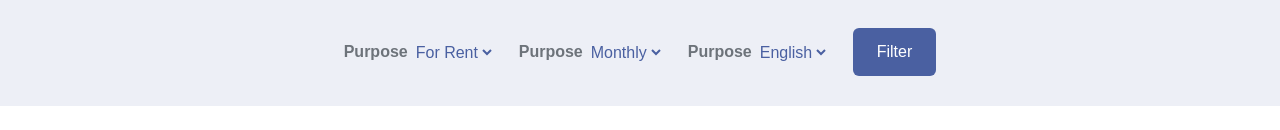
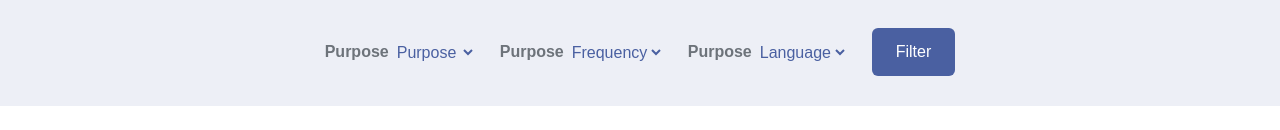
Before and after one commit to Mohamed-4rarh/reis, a React (Vite) app: page /properties in a window 1280 px wide. Shown: the part 315-445 px from the top of the page. Built offline with nearby package versions, Linux system fonts and the light colour scheme; no server answers.

Commit message:
properties filter

```diff
--- a/src/components/PropertiesFilter.jsx
+++ b/src/components/PropertiesFilter.jsx
@@ -27,7 +27,10 @@ const PropertiesFilter = () => {
             id="purpose__selection"
           >
             <option value="for-rent">
-              {searchParams.get("purpose") || 'For Rent'}
+              {searchParams.get("purpose") || 'Purpose'}
+            </option>
+            <option value="for-rent">
+              For Rent
             </option>
             <option value="for-sale">For Sale</option>
           </select>
@@ -46,7 +49,10 @@ const PropertiesFilter = () => {
             id="frequency__selection"
           >
             <option value={"monthly"}>
-              {searchParams.get("frequency") || 'Monthly'}
+              {searchParams.get("frequency") || 'Frequency'}
+            </option>
+            <option value={"monthly"}>
+              Monthly
             </option>
             <option value="yearly">Yearly</option>
             <option value="weekly">Weekly</option>
@@ -67,7 +73,10 @@ const PropertiesFilter = () => {
             id="lang__selection"
           >
             <option value={"en"} className=' capitalize'>
-              {searchParams.get("lang") || 'English'}
+              {searchParams.get("lang") || 'Language'}
+            </option>
+            <option value={"en"} className=' capitalize'>
+              English
             </option>
             <option value="ar">Arabic</option>
           </select>
```
